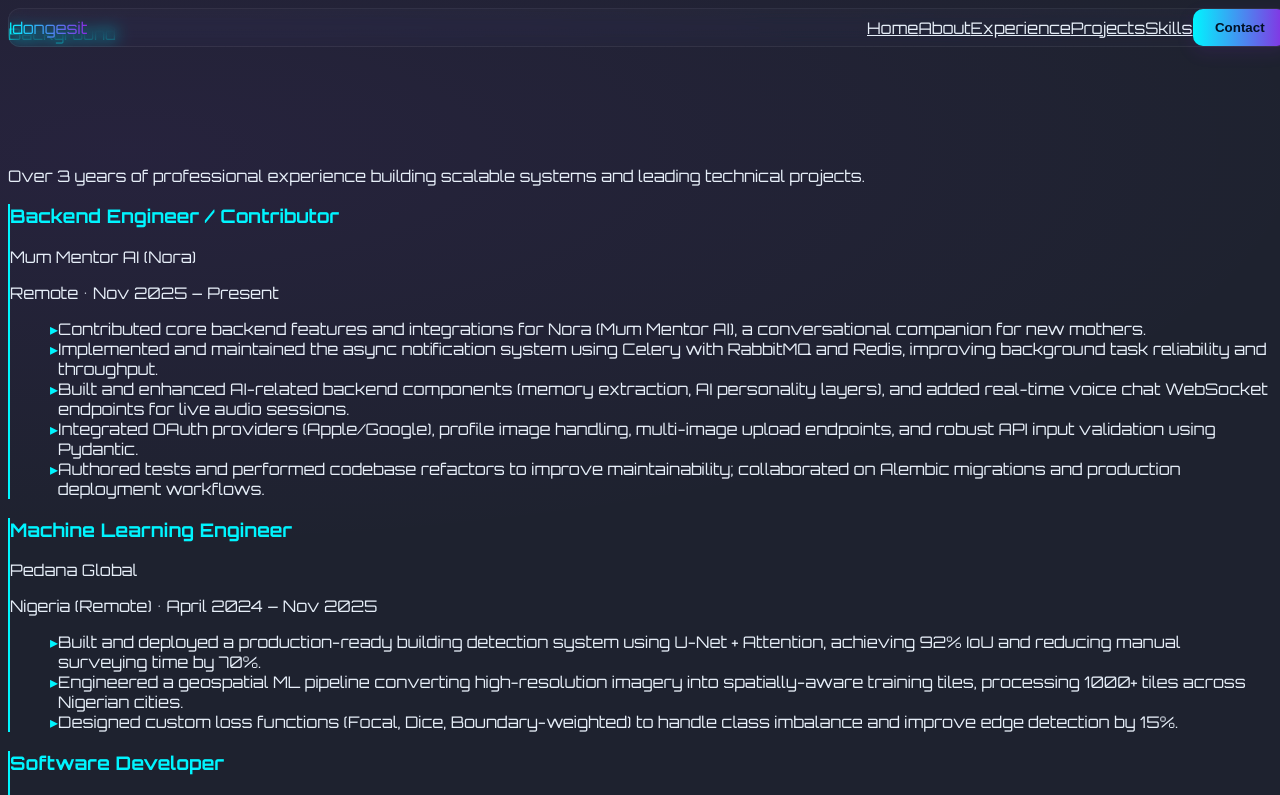
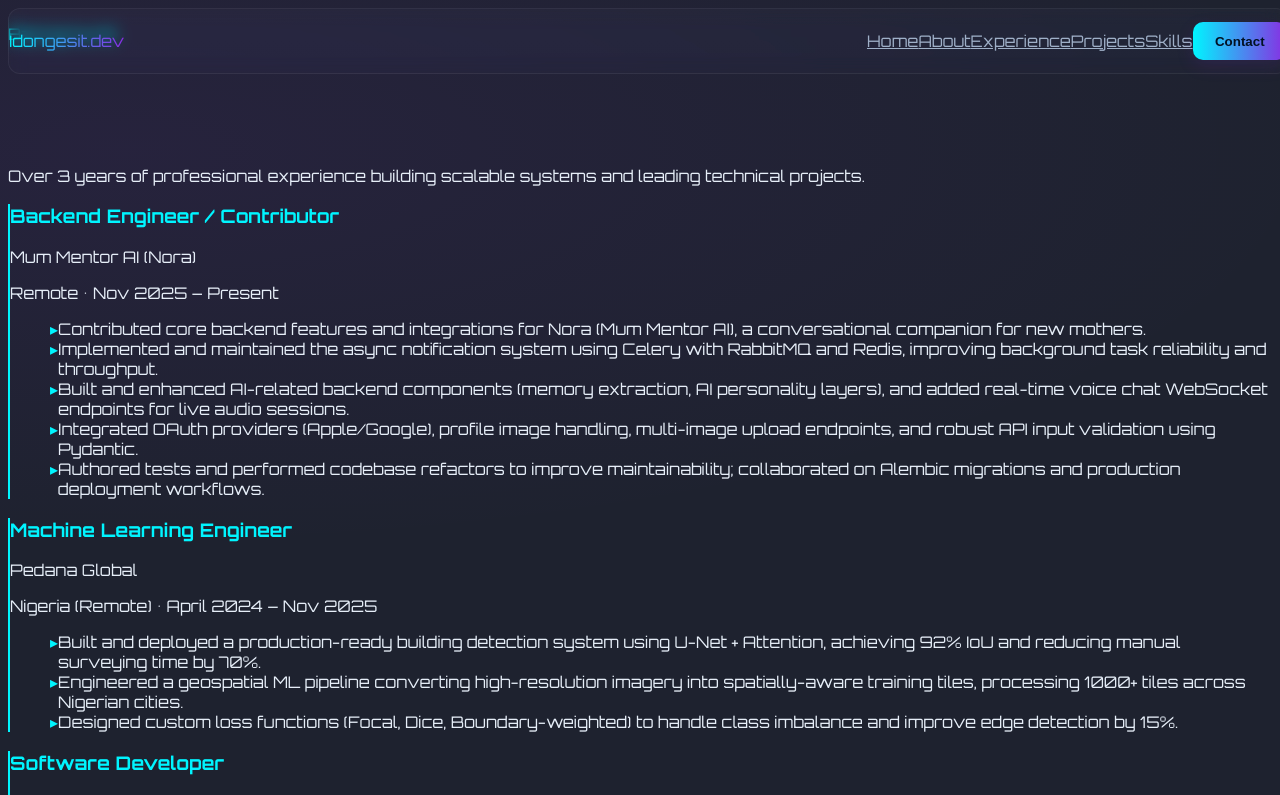
Before and after one commit to idyweb/portfolio, a Next.js app: page /experience in a window 1280 px wide. Shown: the top 795 px of the page. Built offline with nearby package versions, Linux system fonts and the light colour scheme.

Commit message:
fix(nav): increase navbar spacing and add top padding to main to prevent overlap

```diff
--- a/app/components/Navbar.tsx
+++ b/app/components/Navbar.tsx
@@ -3,48 +3,48 @@ import Link from "next/link";
 export default function Navbar() {
   return (
     <nav className="fixed top-0 w-full z-50">
-      <div className="glass max-w-6xl mx-auto px-4 sm:px-8 py-3 flex justify-between items-center">
+      <div className="glass max-w-6xl mx-auto px-4 sm:px-8 py-3 flex justify-between items-center min-h-[64px]">
         {/* Logo */}
         <Link
           href="/"
-          className="text-2xl font-bold text-gradient hover:opacity-80 transition-opacity"
+          className="text-xl font-bold text-gradient hover:opacity-80 transition-opacity"
         >
-          Idongesit
+          Idongesit.dev
         </Link>
 
         {/* Navigation Links */}
-        <div className="flex items-center gap-2">
+        <div className="flex items-center gap-4">
           <Link
             href="/"
-            className="px-4 py-2 text-[var(--text-secondary)] hover:text-[var(--primary)] transition-colors rounded-lg hover:bg-[var(--primary)]/10"
+            className="px-4 py-2 text-[var(--muted)] hover:text-[var(--neo-1)] transition-colors rounded-lg hover:bg-[rgba(0,245,255,0.06)]"
           >
             Home
           </Link>
           <Link
             href="/about"
-            className="px-4 py-2 text-[var(--text-secondary)] hover:text-[var(--primary)] transition-colors rounded-lg hover:bg-[var(--primary)]/10"
+            className="px-4 py-2 text-[var(--muted)] hover:text-[var(--neo-1)] transition-colors rounded-lg hover:bg-[rgba(0,245,255,0.06)]"
           >
             About
           </Link>
           <Link
             href="/experience"
-            className="px-4 py-2 text-[var(--text-secondary)] hover:text-[var(--primary)] transition-colors rounded-lg hover:bg-[var(--primary)]/10"
+            className="px-4 py-2 text-[var(--muted)] hover:text-[var(--neo-1)] transition-colors rounded-lg hover:bg-[rgba(0,245,255,0.06)]"
           >
             Experience
           </Link>
           <Link
             href="/projects"
-            className="px-4 py-2 text-[var(--text-secondary)] hover:text-[var(--primary)] transition-colors rounded-lg hover:bg-[var(--primary)]/10"
+            className="px-4 py-2 text-[var(--muted)] hover:text-[var(--neo-1)] transition-colors rounded-lg hover:bg-[rgba(0,245,255,0.06)]"
           >
             Projects
           </Link>
           <Link
             href="/skills"
-            className="px-4 py-2 text-[var(--text-secondary)] hover:text-[var(--primary)] transition-colors rounded-lg hover:bg-[var(--primary)]/10"
+            className="px-4 py-2 text-[var(--muted)] hover:text-[var(--neo-1)] transition-colors rounded-lg hover:bg-[rgba(0,245,255,0.06)]"
           >
             Skills
           </Link>
-          <Link href="/contact" className="ml-2">
+          <Link href="/contact" className="ml-4">
             <button className="btn-neo">Contact</button>
           </Link>
         </div>
--- a/app/layout.tsx
+++ b/app/layout.tsx
@@ -21,7 +21,7 @@ export default function RootLayout({
         <div className="neo-bg fixed inset-0 -z-10" aria-hidden="true" />
         <Navbar />
         <main className="flex-grow">
-          <div className="max-w-6xl mx-auto px-6 sm:px-8 py-16 sm:py-20">
+          <div className="max-w-6xl mx-auto px-6 sm:px-8 pt-24 pb-16 sm:pt-28 sm:pb-20">
             {children}
           </div>
         </main>
```
